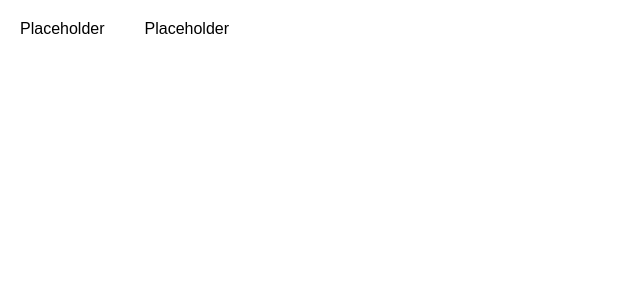
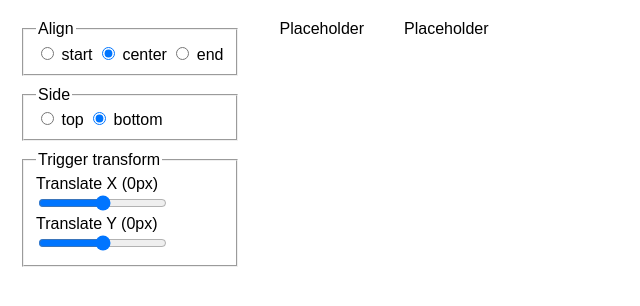
Before and after one commit to pierce-leandata/component-library, an Angular app: page / in a window 1280 px wide. Shown: the top 306 px of the page, without its empty margins (0-640 px from the left). Built offline with nearby package versions, Linux system fonts and the light colour scheme.

Commit message:
add side and align positioning to select overlay

```diff
--- a/src/app/app.html
+++ b/src/app/app.html
@@ -1,9 +1,69 @@
 <main>
+  <div style="display: flex; flex-direction: column; gap: 10px">
+    <fieldset>
+      <legend>Align</legend>
+      @for (option of alignOptions; track option) {
+        <label>
+          <input
+            type="radio"
+            name="align"
+            [value]="option"
+            [checked]="align() === option"
+            (change)="align.set(option)"
+          />
+          {{ option }}
+        </label>
+      }
+    </fieldset>
+
+    <fieldset>
+      <legend>Side</legend>
+      @for (option of sideOptions; track option) {
+        <label>
+          <input
+            type="radio"
+            name="side"
+            [value]="option"
+            [checked]="side() === option"
+            (change)="side.set(option)"
+          />
+          {{ option }}
+        </label>
+      }
+    </fieldset>
+
+    <fieldset>
+      <legend>Trigger transform</legend>
+      <label>
+        <span>Translate X ({{ translateX() }}px)</span>
+        <input
+          type="range"
+          min="-100"
+          max="100"
+          step="10"
+          [value]="translateX()"
+          (input)="translateX.set(+$any($event.target).value)"
+        />
+      </label>
+      <label>
+        <span>Translate Y ({{ translateY() }}px)</span>
+        <input
+          type="range"
+          min="-100"
+          max="100"
+          step="10"
+          [value]="translateY()"
+          (input)="translateY.set(+$any($event.target).value)"
+        />
+      </label>
+    </fieldset>
+  </div>
+
   <pm-select [appendToBody]="true">
-    <button pmSelectTrigger>
+    <button pmSelectTrigger [style.transform]="triggerTransform()">
       <pm-select-value> Placeholder </pm-select-value>
     </button>
-    <pm-select-overlay>
+    <pm-select-overlay [align]="align()" [side]="side()">
       <pm-select-item value="option1">First</pm-select-item>
       <pm-select-item value="option2">Option 2</pm-select-item>
       <pm-select-item value="option3">The Third Option</pm-select-item>
@@ -11,10 +71,10 @@
   </pm-select>
 
   <pm-select [appendToBody]="false">
-    <button pmSelectTrigger>
+    <button pmSelectTrigger [style.transform]="triggerTransform()">
       <pm-select-value> Placeholder </pm-select-value>
     </button>
-    <pm-select-overlay>
+    <pm-select-overlay [align]="align()" [side]="side()">
       <pm-select-item value="option1">First</pm-select-item>
       <pm-select-item value="option2">Option 2</pm-select-item>
       <pm-select-item value="option3">The Third Option</pm-select-item>
--- a/src/app/app.ts
+++ b/src/app/app.ts
@@ -1,4 +1,4 @@
-import { Component, signal } from '@angular/core'
+import { Component, computed, signal } from '@angular/core'
 import { SelectOverlayComponent } from '@components/select/select-overlay/select-overlay'
 import { SelectComponent } from '@components/select/select/select'
 import { SelectTriggerDirective } from '@components/select/select-trigger/select-trigger'
@@ -19,4 +19,17 @@ import { SelectValueComponent } from '@components/select/select-value/select-val
 })
 export class App {
   protected readonly title = signal('test')
+
+  protected align = signal<'start' | 'center' | 'end'>('center')
+  protected side = signal<'top' | 'bottom'>('bottom')
+
+  protected readonly alignOptions = ['start', 'center', 'end'] as const
+  protected readonly sideOptions = ['top', 'bottom'] as const
+
+  protected translateX = signal(0)
+  protected translateY = signal(0)
+
+  protected triggerTransform = computed(
+    () => `translate(${this.translateX()}px, ${this.translateY()}px)`,
+  )
 }
--- a/src/components/select/select-overlay/select-overlay.html
+++ b/src/components/select/select-overlay/select-overlay.html
@@ -4,6 +4,8 @@
     data-select-overlay
     [attr.data-select-overlay-appended-to-body]="selectService.appendToBody()"
     [attr.data-state]="selectService.isOpen() ? 'open' : 'closed'"
+    [attr.data-align]="align()"
+    [attr.data-side]="side()"
     [style]="positioning()"
     [id]="selectService.overlayId"
     (mousedown)="$event.preventDefault()"
--- a/src/components/select/select-overlay/select-overlay.scss
+++ b/src/components/select/select-overlay/select-overlay.scss
@@ -4,8 +4,6 @@
 
     &[data-select-overlay-appended-to-body='false'] {
       position: absolute;
-      top: 100%;
-      left: 0;
     }
 
     &[data-select-overlay-appended-to-body='true'] {
--- a/src/components/select/select-overlay/select-overlay.ts
+++ b/src/components/select/select-overlay/select-overlay.ts
@@ -5,10 +5,12 @@ import {
   effect,
   ElementRef,
   inject,
+  input,
   viewChild,
 } from '@angular/core'
 import { SelectItemComponent } from '@components/select/select-item/select-item'
 import { SelectService } from '@components/select/select.service'
+import { trackOffsetSize } from '@utils/sizing'
 
 @Component({
   selector: 'pm-select-overlay',
@@ -16,24 +18,80 @@ import { SelectService } from '@components/select/select.service'
   styleUrl: './select-overlay.scss',
 })
 export class SelectOverlayComponent {
+  align = input<'start' | 'center' | 'end'>('center')
+  side = input<'top' | 'bottom'>('bottom')
+
   protected selectService = inject(SelectService)
 
   private items = contentChildren(SelectItemComponent, { descendants: true })
   private overlayElement = viewChild<ElementRef<HTMLElement>>('overlayElement')
+  // use the overlay element's offset size for calculations. these values
+  // ignore CSS transforms, so the user can use transforms without breaking
+  // the positioning
+  private overlaySize = trackOffsetSize(this.overlayElement)
 
-  positioning = computed<{ left: string; top: string }>(() => {
+  positioning = computed<Record<string, string | undefined>>(() => {
+    // use the `getBoundingClientRect` reference of the trigger because we
+    // want to attach to the trigger no matter how it got to where it is
     const triggerRect = this.selectService.triggerRect()
+    const overlaySize = this.overlaySize()
+    const appendToBody = this.selectService.appendToBody()
+    const align = this.align()
+    const side = this.side()
 
-    if (!triggerRect || !this.selectService.appendToBody()) {
+    if (!triggerRect) {
       return {
         left: '',
         top: '',
       }
     }
 
+    const getX = () => {
+      const overlayWidth = overlaySize?.width ?? 0
+      const triggerWidth = triggerRect?.width ?? 0
+      if (appendToBody) {
+        const triggerLeft = triggerRect?.left ?? 0
+        if (align === 'start') {
+          return { left: `${triggerLeft}px` }
+        } else if (align === 'center') {
+          return { left: `${triggerLeft + triggerWidth / 2 - overlayWidth / 2}px` }
+        } else {
+          return { left: `${triggerLeft + (triggerWidth - overlayWidth)}px` }
+        }
+      } else {
+        if (align === 'start') {
+          return { left: '0px' }
+        } else if (align === 'center') {
+          return { left: `${triggerWidth / 2 - overlayWidth / 2}px` }
+        } else {
+          return { right: '0px' }
+        }
+      }
+    }
+
+    const getY = () => {
+      if (appendToBody) {
+        const triggerTop = triggerRect?.top ?? 0
+        const triggerHeight = triggerRect?.height ?? 0
+        const overlayHeight = overlaySize?.height ?? 0
+
+        if (side === 'top') {
+          return { top: `${triggerTop - overlayHeight}px` }
+        } else {
+          return { top: `${triggerTop + triggerHeight}px` }
+        }
+      } else {
+        if (side === 'top') {
+          return { bottom: '100%' }
+        } else {
+          return { top: '100%' }
+        }
+      }
+    }
+
     return {
-      left: `${triggerRect.left}px`,
-      top: `${triggerRect.y + triggerRect.height}px`,
+      ...getX(),
+      ...getY(),
     }
   })
 
--- a/src/components/select/select.service.ts
+++ b/src/components/select/select.service.ts
@@ -7,7 +7,7 @@ import {
   signal,
   WritableSignal,
 } from '@angular/core'
-import { trackBoundingRect } from '@utils/bounding-rect'
+import { trackBoundingRect } from '@utils/sizing'
 import { generateId } from '@utils/utils'
 
 export interface SelectItem {
--- a/src/styles/base.scss
+++ b/src/styles/base.scss
@@ -13,7 +13,6 @@ body {
   transition:
     opacity 0.1s cubic-bezier(0.215, 0.61, 0.355, 1),
     scale 0.1s cubic-bezier(0.215, 0.61, 0.355, 1);
-  transform-origin: top center;
 
   &[data-state='open'] {
     opacity: 1;
--- a/src/styles/reset.scss
+++ b/src/styles/reset.scss
@@ -25,3 +25,7 @@ p {
   margin: 0;
   padding: 0;
 }
+
+span {
+  display: block;
+}
--- a/src/utils/bounding-rect.ts
+++ b/src/utils/sizing.ts
@@ -1,6 +1,48 @@
 import { effect, ElementRef, signal, Signal } from '@angular/core'
 
 type DOMRectWithoutToJSON = Omit<DOMRect, 'toJSON'>
+
+export interface OffsetSize {
+  width: number
+  height: number
+}
+
+/**
+ * Reactively track an element's `offsetWidth` and `offsetHeight`.
+ *
+ * These values ignore CSS transforms, making them suitable for positioning
+ * calculations that should not be affected by transitions like `scale`.
+ *
+ * Updates are driven by `ResizeObserver`.
+ *
+ * @param element signal for an element ref
+ * @returns up-to-date offset size signal
+ */
+export function trackOffsetSize(
+  element: Signal<ElementRef<HTMLElement> | undefined>,
+): Signal<OffsetSize | null> {
+  const size = signal<OffsetSize | null>(null)
+
+  effect((onCleanup) => {
+    const el = element()?.nativeElement
+    if (!el) {
+      return
+    }
+
+    const update = () => {
+      size.set({ width: el.offsetWidth, height: el.offsetHeight })
+    }
+
+    update()
+
+    const observer = new ResizeObserver(update)
+    observer.observe(el)
+
+    onCleanup(() => observer.disconnect())
+  })
+
+  return size.asReadonly()
+}
 
 /**
  * Get an up-to-date reference to the DOMRect of an element, listening
```
